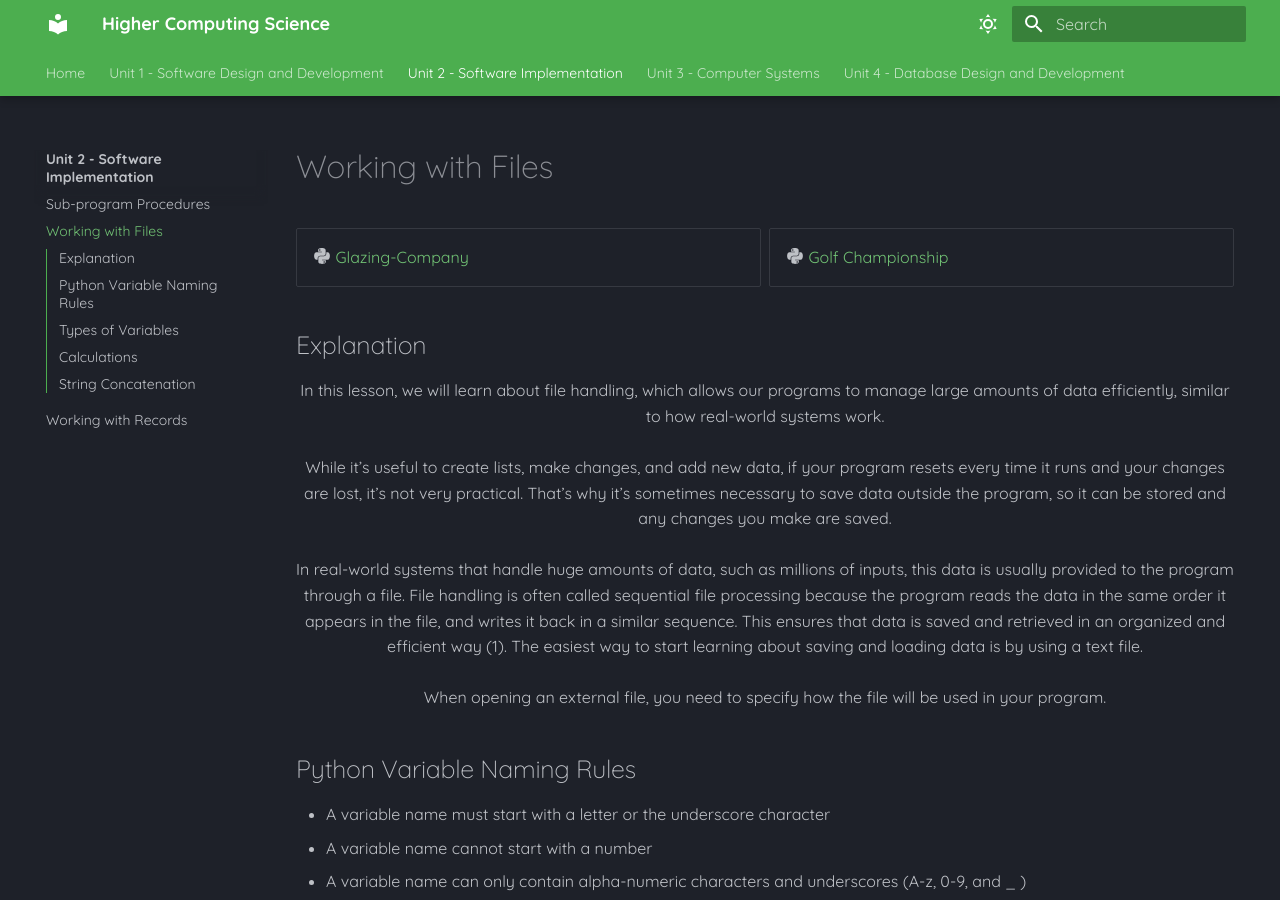
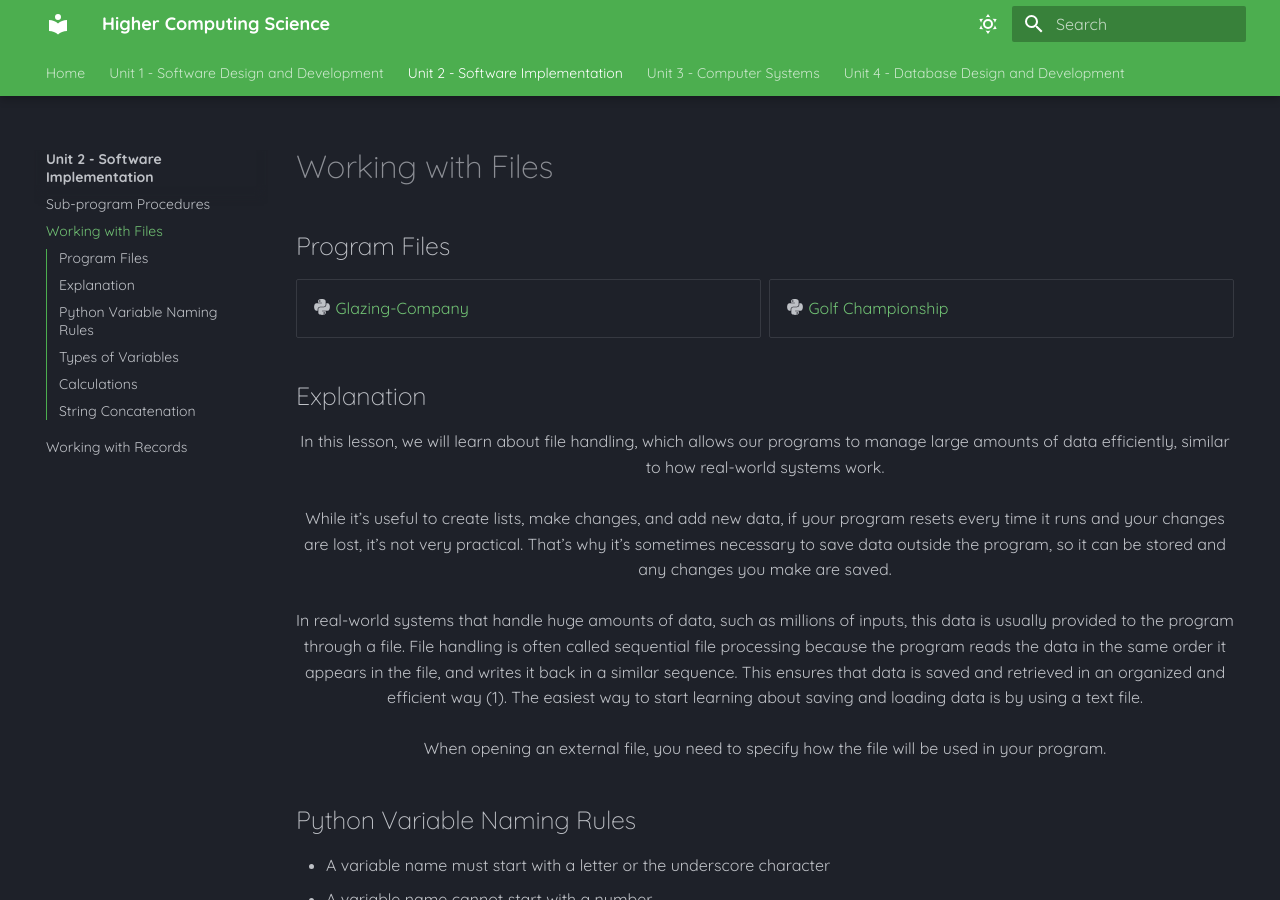
Before and after one commit to Mr-Wood-CS/Higher-Computing-Science-MD-Files, an MkDocs documentation site: the page built from docs/SI/02-Working-with-Files.md, in a window 1280 px wide and 900 px high. Built offline with MkDocs 1.6.1 and Material for MkDocs 9.7.7, drawn with Linux system fonts in a browser that asks for light colours.

Commit message:
Update 02-Working-with-Files.md

```diff
--- a/docs/SI/02-Working-with-Files.md
+++ b/docs/SI/02-Working-with-Files.md
@@ -1,4 +1,6 @@
 # Working with Files
+
+## Program Files
 
 <div class="grid cards" markdown>
 - :fontawesome-brands-python: [Glazing-Company](../Static/5.2-Glazing-Company.py){:download="Glazing-Company.py"}
```
